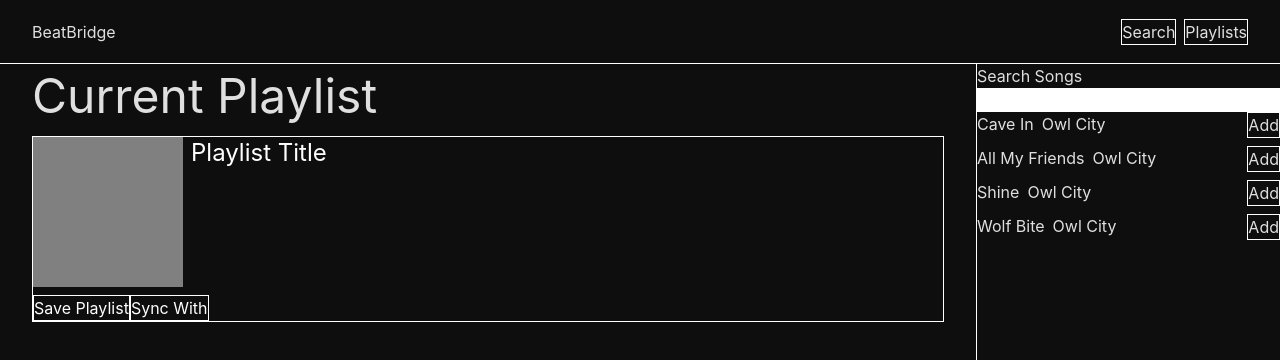
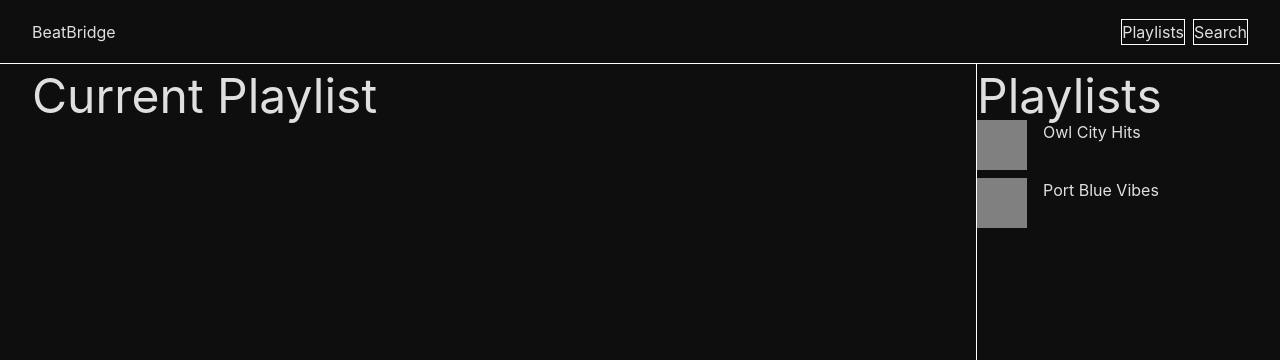
Before and after one commit to oofytronic/playlister, a React (Vite) app: page / in a window 1280 px wide. Shown: the top 360 px of the page. Built offline with nearby package versions, Linux system fonts and the light colour scheme.

Commit message:
work on connecting track functions

```diff
--- a/src/components/App/App.jsx
+++ b/src/components/App/App.jsx
@@ -6,35 +6,8 @@ import Track from '../Track.jsx';
 import Button from '../Button.jsx';
 import Playlist from '../Playlist.jsx';
 
+import PlaylistConsole from '../PlaylistConsole.jsx';
 import SearchConsole from '../SearchConsole.jsx';
-
-const tempTrackModel = [
-	{
-		song: 'Fireflies',
-		artist: 'Owl City',
-		id: 1
-	},
-	{
-		song: 'Montana',
-		artist: 'Owl City',
-		id: 2
-	},
-	{
-		song: 'Dinosaur Park',
-		artist: 'Owl City',
-		id: 3
-	},
-	{
-		song: 'Cave In',
-		artist: 'Owl City',
-		id: 4
-	},
-	{
-		song: 'Vanilla Twilight',
-		artist: 'Owl City',
-		id: 5
-	}
-];
 
 const tempSearchModel = [
 	{
@@ -93,7 +66,7 @@ const tempPlaylistModel = [
     },
     {
 		id: 'playlist2',
-		name: 'Por Blue Vibes',
+		name: 'Port Blue Vibes',
 		tracks: [
 			{
 				song: 'Fireflies',
@@ -116,8 +89,9 @@ const tempPlaylistModel = [
 
 const App = () => {
 	const [playlists, setPlaylists] = useState(tempPlaylistModel);
-	const [playlistTracks, setPlaylistTracks] = useState(tempTrackModel);
 	const [searchedTracks, setSearchedTracks] = useState(tempSearchModel);
+	const [activeConsole, setActiveConsole] = useState('playlists');
+	const [activePlaylist, setActivePlaylist] = useState();
 
 	function handleTrackAdd(trackToAdd) {
 		if (playlistTracks.find(track => track.id === trackToAdd.id)) {
@@ -135,19 +109,21 @@ const App = () => {
 	return (
 		<>
 		<div className="screen">
-			<Nav />
+			<Nav onChangeConsole={setActiveConsole} />
+
 			<div className="grid-area">
 				<div className="flex flex-col gap-4">
 					<h1 className="text-5xl mt-2">Current Playlist</h1>
 					{/* Component Area */}
 					<div className="componentArea">
-						<Playlist playlists={playlists} setPlaylists={setPlaylists} />
+						{activePlaylist && <Playlist playlist={activePlaylist} setPlaylists={setPlaylists} />}
 					</div>
 				</div>
 
 				{/* Console Area */}
 				<div className="console">
-					<SearchConsole searchedTracks={searchedTracks} onAddTrack={handleTrackAdd} />
+        			{activeConsole === 'playlists' && <PlaylistConsole  playlists={playlists} onClickPlaylist={setActivePlaylist} />}
+        			{activeConsole === 'search' && <SearchConsole searchedTracks={searchedTracks} onAddTrack={handleTrackAdd} />}
 				</div>
 			</div>
 		</div>
--- a/src/components/Nav.jsx
+++ b/src/components/Nav.jsx
@@ -1,17 +1,17 @@
 import { useState } from 'react';
 
-function Track() {
+function Nav({onChangeConsole}) {
 
 	return (
 		<nav className="main-nav">
 			<p>BeatBridge</p>
 
 			<ul>
-				<li><button>Search</button></li>
-				<li><button>Playlists</button></li>
+				<li><button onClick={() => onChangeConsole('playlists')}>Playlists</button></li>
+				<li><button onClick={() => onChangeConsole('search')}>Search</button></li>
 			</ul>
 		</nav>
 	)
 }
 
-export default Track;
+export default Nav;
--- a/src/components/Playlist.jsx
+++ b/src/components/Playlist.jsx
@@ -3,7 +3,7 @@ import { useState } from 'react';
 import Track from './Track.jsx';
 import Button from './Button.jsx';
 
-function Playlist({playlists, setPlaylists}) {
+function Playlist({playlist, setPlaylists, setActivePlaylist}) {
 
   const addPlaylist = (newPlaylist) => {
     setPlaylists(prev => [...prev, newPlaylist]);
@@ -45,18 +45,18 @@ function Playlist({playlists, setPlaylists}) {
     <div className="playlist flex flex-col gap-2">
       <div className="playlist-header">
         <div style={{background: 'gray', width: '150px', height: '150px'}}></div>
-        <h2 className="text-2xl">Playlist Title</h2>
+        <h2 className="text-2xl">{playlist.name}</h2>
       </div>
       <div>
         <Button label="Save Playlist" />
         <Button label="Sync With" />
       </div>
-      {/*{playlistTracks.map(track =>
+      {playlist.tracks.map(track =>
         <Track track={track} key={track.id}>
           <Button label="Change Order" />
-          <Button label="Delete" onClick={() => handleTrackDelete(track.id)} />
+          <Button label="Delete" onClick={() => removeTrackFromPlaylist(playlist.id, track.id)} />
         </Track>
-      )}*/}
+      )}
     </div>
   )
 }
--- /dev/null
+++ b/src/components/PlaylistConsole.jsx
@@ -0,0 +1,25 @@
+import { useState } from 'react';
+import Button from './Button.jsx';
+import Track from './Track.jsx';
+
+function PlaylistConsole({playlists, onClickPlaylist}) {
+
+  return (
+    <>
+      <div className="search-console">
+          <h2 className="text-5xl mt-2">Playlists</h2>
+
+          <div className="flex flex-col gap-2">
+            {playlists.map(playlist =>
+              <div key={playlist.id} className="flex gap-4" onClick={() => onClickPlaylist(playlist)}>
+                <div style={{background: 'gray', width: '50px', height: '50px'}}></div>
+                <p>{playlist.name}</p>
+              </div>
+            )}
+          </div>
+        </div>
+    </>
+  )
+}
+
+export default PlaylistConsole;
--- a/src/components/SearchConsole.jsx
+++ b/src/components/SearchConsole.jsx
@@ -7,7 +7,7 @@ function SearchConsole({searchedTracks, onAddTrack}) {
   return (
     <>
       <div className="search-console">
-          <h2>Search Songs</h2>
+          <h2 className="text-5xl mt-2">Search Songs</h2>
           <input type="search" />
 
           <div className="flex flex-col gap-2">
```
